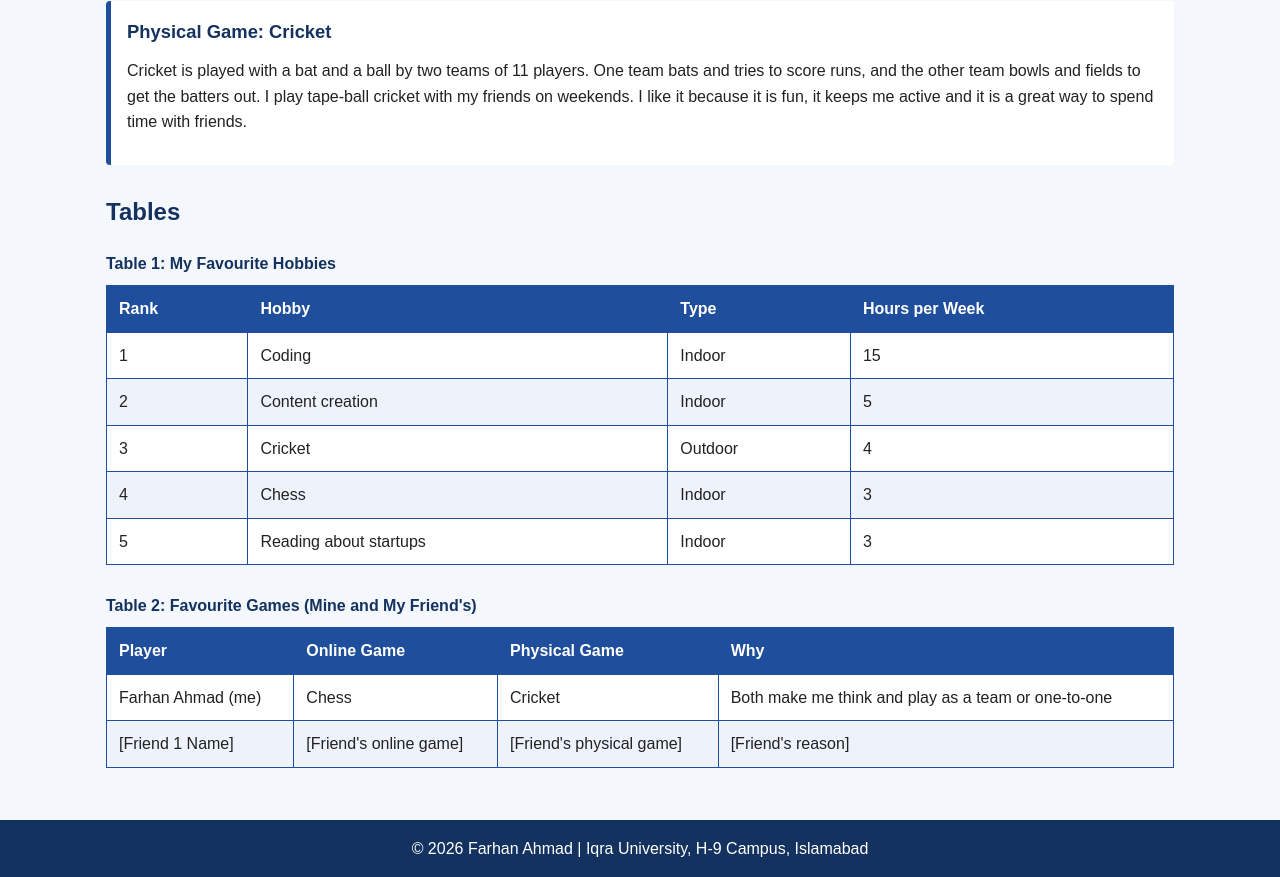
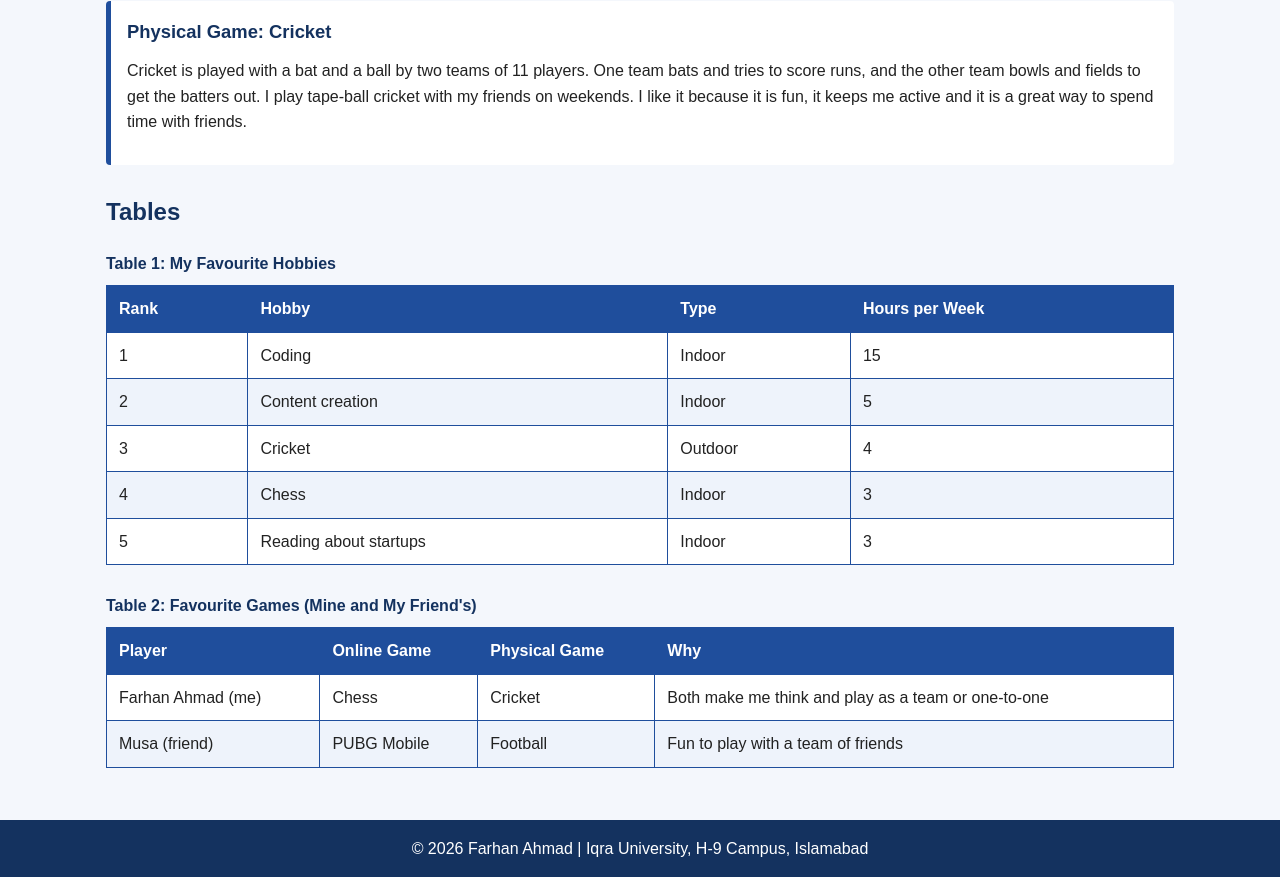
Before and after one commit to farhandawran/FullStack-Journey, a plain HTML site: page docs/hobbies.html in a window 1280 px wide. Shown: the part 801-1678 px from the top of the page. Drawn offline with Linux system fonts and the light colour scheme.

Commit message:
Add friend's favourite games to games table

```diff
--- a/docs/hobbies.html
+++ b/docs/hobbies.html
@@ -99,7 +99,7 @@
           </thead>
           <tbody>
             <tr><td>Farhan Ahmad (me)</td><td>Chess</td><td>Cricket</td><td>Both make me think and play as a team or one-to-one</td></tr>
-            <tr><td>[Friend 1 Name]</td><td>[Friend's online game]</td><td>[Friend's physical game]</td><td>[Friend's reason]</td></tr>
+            <tr><td>Musa (friend)</td><td>PUBG Mobile</td><td>Football</td><td>Fun to play with a team of friends</td></tr>
           </tbody>
         </table>
       </div>
```
